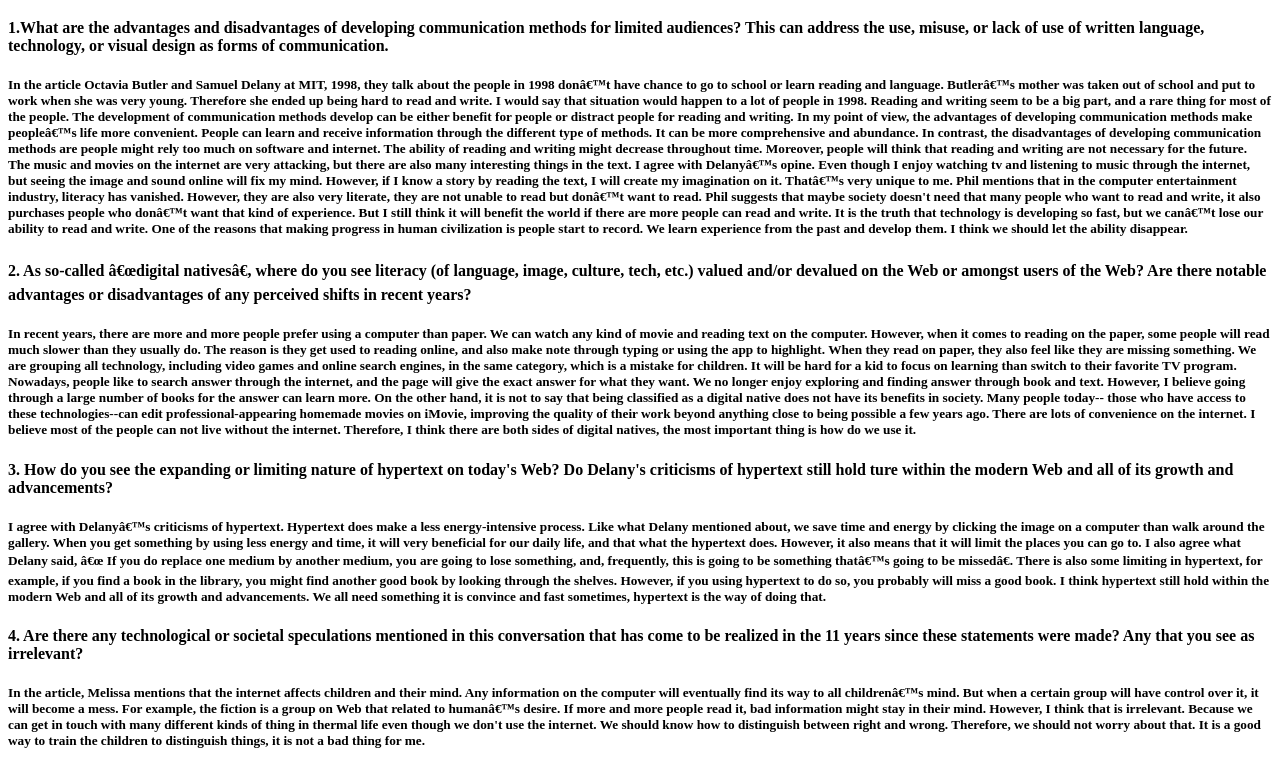
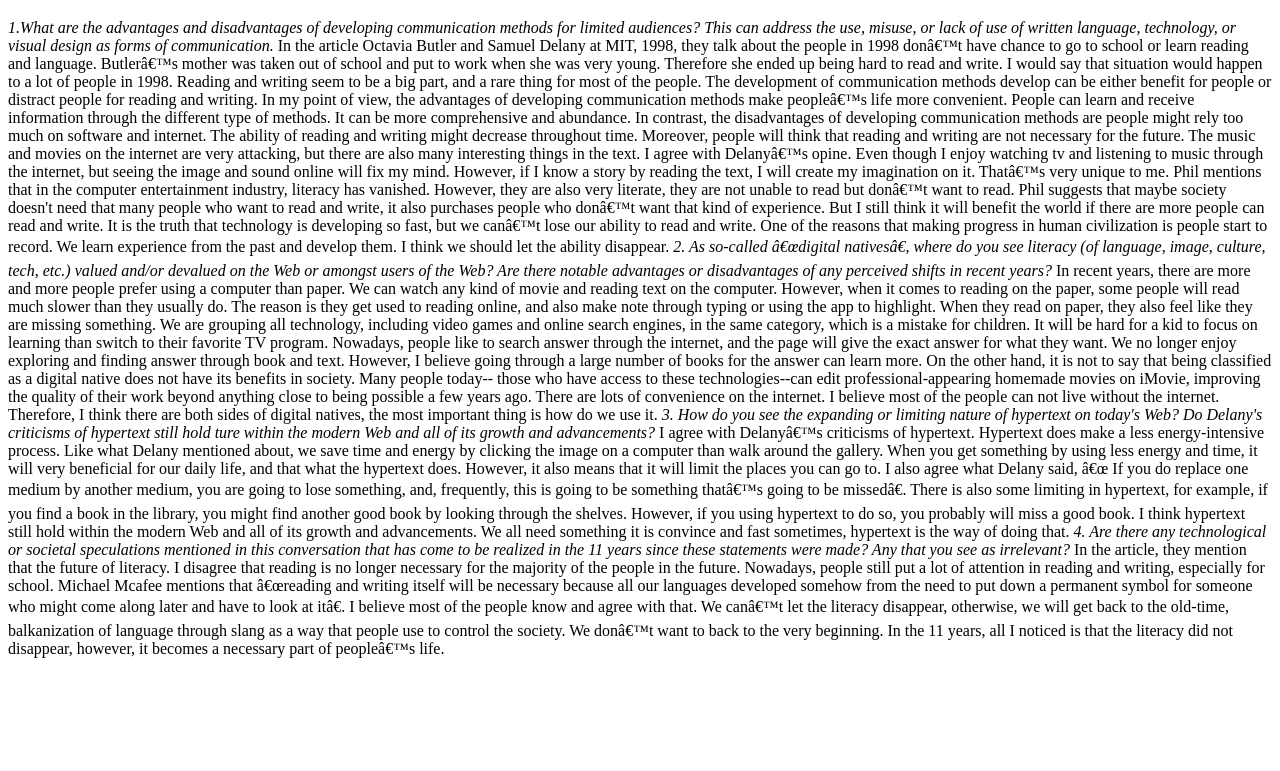
Before and after one commit to Charlotte577/cc19, a plain HTML site: page readingrespond.html in a window 1280 px wide. Shown: the part 61-832 px from the top of the page. After the commit the page ends 800 px from the top, so only its background shows below. Drawn offline with Linux system fonts and the light colour scheme.

Commit message:
Update readingrespond.html

```diff
--- a/readingrespond.html
+++ b/readingrespond.html
@@ -8,47 +8,30 @@
 		<h1>
 			<h1 style="color:darksalmon;">Octavia Butler & Samuel Delany at MIT, 1998 reading respond</h1>
 		</h1>
-		<h4>
-
+		<em>
 		1.What are the advantages and disadvantages of developing communication methods for limited audiences? This can address the use, misuse, or lack of use of written language, technology, or visual design as forms of communication.
-
-	</h4>
-	<h5>
+		</em>
 
     In the article Octavia Butler and Samuel Delany at MIT, 1998, they talk about the people in 1998 don’t have chance to go to school or learn reading and language. Butler’s mother was taken out of school and put to work when she was very young. Therefore she ended up being hard to read and write. I would say that situation would happen to a lot of people in 1998. Reading and writing seem to be a big part, and a rare thing for most of the people. The development of communication methods develop can be either benefit for people or distract people for reading and writing. In my point of view, the advantages of developing communication methods make people’s life more convenient. People can learn and receive information through the different type of methods. It can be more comprehensive and abundance. In contrast, the disadvantages of developing communication methods are people might rely too much on software and internet. The ability of reading and writing might decrease throughout time. Moreover, people will think that reading and writing are not necessary for the future.
 The music and movies on the internet are very attacking, but there are also many interesting things in the text. I agree with Delany’s opine. Even though I enjoy watching tv and listening to music through the internet, but seeing the image and sound online will fix my mind. However, if I know a story by reading the text, I will create my imagination on it. That’s very unique to me. Phil mentions that in the computer entertainment industry, literacy has vanished. However, they are also very literate, they are not unable to read but don’t want to read. Phil suggests that maybe society doesn't need that many people who want to read and write, it also purchases people who don’t want that kind of experience. But I still think it will benefit the world if there are more people can read and write. It is the truth that technology is developing so fast, but we can’t lose our ability to read and write. One of the reasons that making progress in human civilization is people start to record. We learn experience from the past and develop them. I think we should let the ability disappear.
-</h5>
-<h4>
-
+<em>
 
 2. As so-called “digital natives”, where do you see literacy (of language, image, culture, tech, etc.) valued and/or devalued on the Web or amongst users of the Web? Are there notable advantages or disadvantages of any perceived shifts in recent years?
-
-</h4>
-<h5>
+</em>
 
 In recent years, there are more and more people prefer using a computer than paper. We can watch any kind of movie and reading text on the computer. However, when it comes to reading on the paper, some people will read much slower than they usually do. The reason is they get used to reading online, and also make note through typing or using the app to highlight. When they read on paper, they also feel like they are missing something. We are grouping all technology, including video games and online search engines, in the same category, which is a mistake for children. It will be hard for a kid to focus on learning than switch to their favorite TV program. Nowadays, people like to search answer through the internet, and the page will give the exact answer for what they want. We no longer enjoy exploring and finding answer through book and text. However, I believe going through a large number of books for the answer can learn more. On the other hand, it is not to say that being classified as a digital native does not have its benefits in society. Many people today-- those who have access to these technologies--can edit professional-appearing homemade movies on iMovie, improving the quality of their work beyond anything close to being possible a few years ago. There are lots of convenience on the internet. I believe most of the people can not live without the internet. Therefore, I think there are both sides of digital natives, the most important thing is how do we use it.
-</h5>
-<h4>
-
+<em>
 
 3. How do you see the expanding or limiting nature of hypertext on today's Web? Do Delany's criticisms of hypertext still hold ture within the modern Web and all of its growth and advancements?
-
-</h4>
-<h5>
+</em>
 
 I agree with Delany’s criticisms of hypertext. Hypertext does make a less energy-intensive process. Like what Delany mentioned about, we save time and energy by clicking the image on a computer than walk around the gallery. When you get something by using less energy and time, it will very beneficial for our daily life, and that what the hypertext does. However, it also means that it will limit the places you can go to. I also agree what Delany said, “ If you do replace one medium by another medium, you are going to lose something, and, frequently, this is going to be something that’s going to be missed”. There is also some limiting in hypertext, for example, if you find a book in the library, you might find another good book by looking through the shelves. However, if you using hypertext to do so, you probably will miss a good book. I think hypertext still hold within the modern Web and all of its growth and advancements. We all need something it is convince and fast sometimes, hypertext is the way of doing that.
-</h5>
-<h4>
-
-
+<em>
 
 4. Are there any technological or societal speculations mentioned in this conversation that has come to be realized in the 11 years since these statements were made? Any that you see as irrelevant?
+</em>
 
-</h4>
-<h5>
-
-In the article, Melissa mentions that the internet affects children and their mind. Any information on the computer will eventually find its way to all children’s mind. But when a certain group will have control over it, it will become a mess. For example, the fiction is a group on Web that related to human’s desire. If more and more people read it, bad information might stay in their mind. However, I think that is irrelevant. Because we can get in touch with many different kinds of thing in thermal life even though we don't use the internet. We should know how to distinguish between right and wrong. Therefore, we should not worry about that. It is a good way to train the children to distinguish things, it is not a bad thing for me.
-</h5>
+In the article, they mention that the future of literacy. I disagree that reading is no longer necessary for the majority of the people in the future. Nowadays, people still put a lot of attention in reading and writing, especially for school. Michael Mcafee mentions that “reading and writing itself will be necessary because all our languages developed somehow from the need to put down a permanent symbol for someone who might come along later and have to look at it”. I believe most of the people know and agree with that. We can’t let the literacy disappear, otherwise, we will get back to the old-time, balkanization of language through slang as a way that people use to control the society. We don’t want to back to the very beginning. In the 11 years, all I noticed is that the literacy did not disappear, however, it becomes a necessary part of people’s life.
 	</body>
 
 
```
